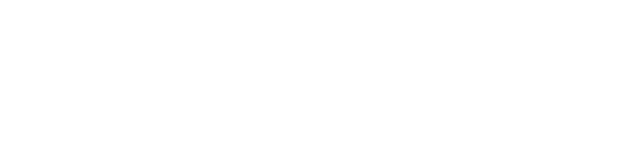
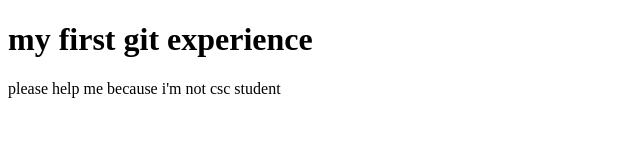
Before and after one commit to monir3430/my-first-repo, a plain HTML site: page index.html in a window 1280 px wide. Shown: the whole page, without its empty margins (0-640 px from the left). Drawn offline with Linux system fonts and the light colour scheme.

Commit message:
my first pushing

```diff
--- a/index.html
+++ b/index.html
@@ -7,6 +7,7 @@
     <title>my first repo</title>
 </head>
 <body>
-
+    <h1>my first git experience</h1>
+    <p>please help me because i'm not csc student</p>
 </body>
 </html>
```
